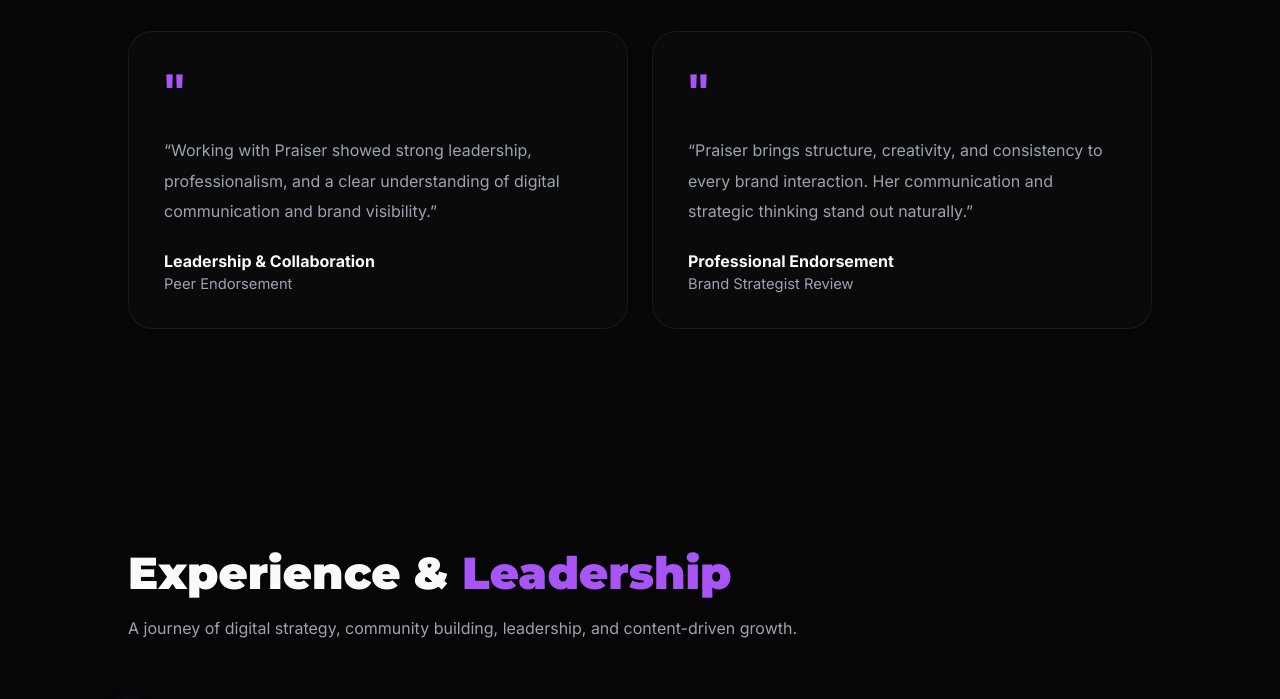
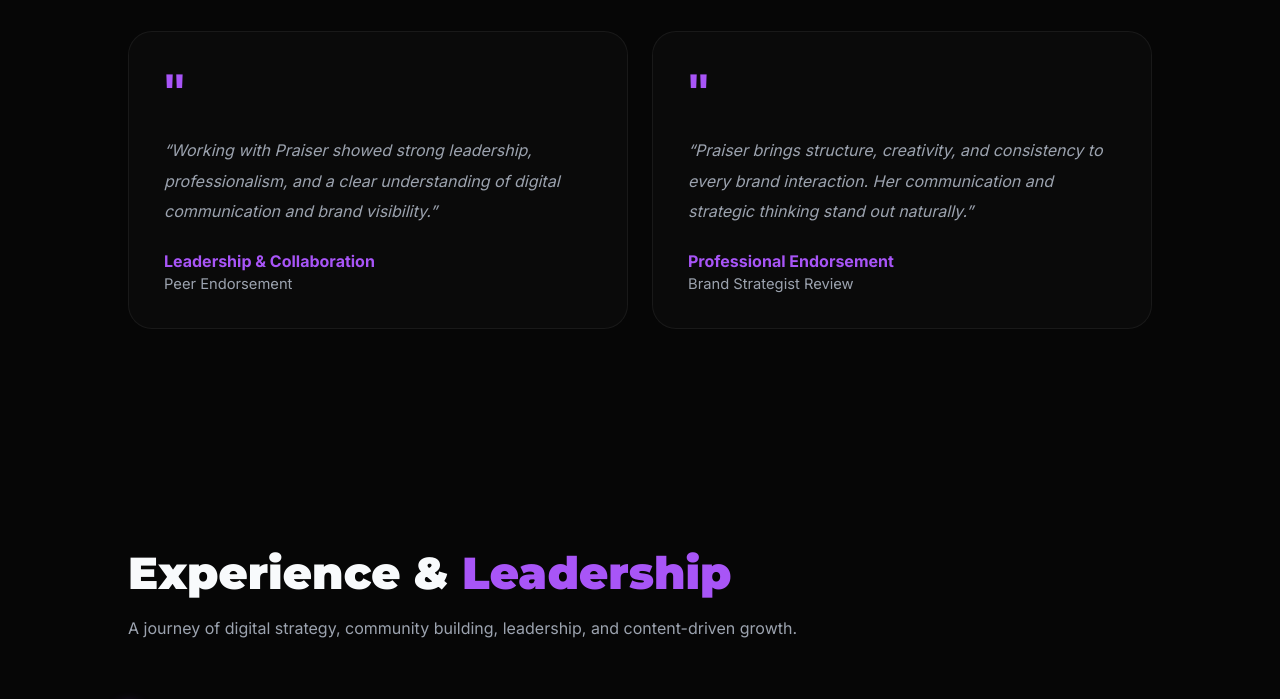
Before and after one commit to David-Godspower/praiser-portfolio, a plain HTML site: page index.html in a window 1280 px wide. Shown: the part 4760-5459 px from the top of the page. Drawn offline with Linux system fonts and the light colour scheme.

Commit message:
Add color to testimonial header

```diff
--- a/index.html
+++ b/index.html
@@ -569,6 +569,7 @@
       .testimonial-author h4{
         font-size: 1rem;
         font-weight: 700;
+        color: var(--accent-2);
       }
 
       .testimonial-author p{
@@ -1020,7 +1021,7 @@
         <div class="testimonial-card">
           <div class="testimonial-quote">"</div>
           <p class="testimonial-text">
-            “Working with Praiser showed strong leadership, professionalism, and a clear understanding of digital communication and brand visibility.”
+            <i>“Working with Praiser showed strong leadership, professionalism, and a clear understanding of digital communication and brand visibility.”</i>
           </p>
           <div class="testimonial-author">
             <h4>Leadership & Collaboration</h4>
@@ -1031,7 +1032,7 @@
         <div class="testimonial-card">
           <div class="testimonial-quote">"</div>
           <p class="testimonial-text">
-            “Praiser brings structure, creativity, and consistency to every brand interaction. Her communication and strategic thinking stand out naturally.”
+            <i>“Praiser brings structure, creativity, and consistency to every brand interaction. Her communication and strategic thinking stand out naturally.”</i>
           </p>
           <div class="testimonial-author">
             <h4>Professional Endorsement</h4>
```
